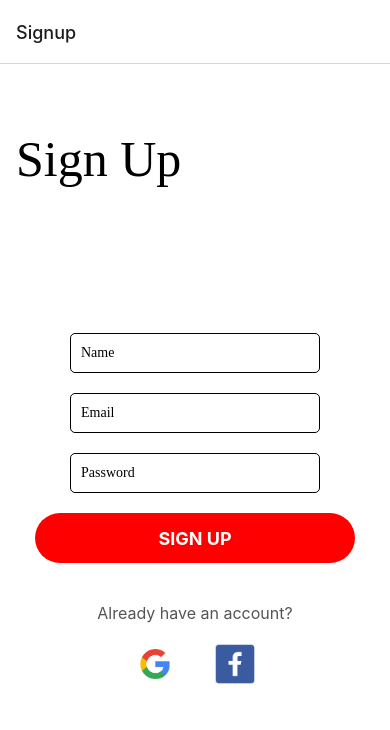
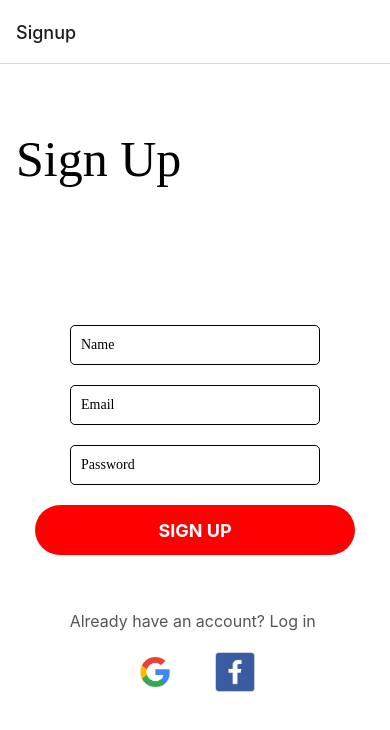
Before and after one commit to iqram21/105841105121-IQRAM21-lebweb, a React Native app: screen /Signup in a window 390 px wide. Shown: the top 730 px of the page. Built offline with nearby package versions, Linux system fonts and the light colour scheme; a web font is replaced by a local one.

Commit message:
Navigation Tugas Selesai

```diff
--- a/LoginPage.js
+++ b/LoginPage.js
@@ -1,6 +1,7 @@
 import { Text, View, TouchableOpacity, Image, TextInput} from 'react-native'
 import React from 'react'
 import { useFonts } from 'expo-font'
+import { useNavigation } from '@react-navigation/native'; // Make sure to install and set up React Navigation
 
 const ButtonCustom = ({ text, color }) => {
     return (
@@ -48,6 +49,7 @@ const TextInputCustom = ({ placeholder, color, typeKeyboard, secureTextEntry = f
 }
 
 const login = () => {
+    const navigation = useNavigation();
     const [dapatFont]=useFonts({
         'MetroBold': require('./assets/fonts/Metropolis-Bold.otf'),
         'MetroMedium': require('./assets/fonts/Metropolis-Medium.otf'),
@@ -83,7 +85,7 @@ const login = () => {
         }}>
             <TextInputCustom placeholder="Email" color="gray" typeKeyboard="email-address" />
             <TextInputCustom placeholder="Password" color="gray" typeKeyboard="default" secureTextEntry={true} />
-            <TouchableOpacity>
+            <TouchableOpacity onPress={() => navigation.navigate('ForgetPassword')}>
                 <Text style={{
                     color: 'red',
                     marginBottom: 20,
--- a/SignupPage.js
+++ b/SignupPage.js
@@ -1,6 +1,7 @@
 import {Text, View, TextInput,TouchableOpacity,Image } from 'react-native'
 import React from 'react'
 import { useFonts } from 'expo-font'
+import { useNavigation } from '@react-navigation/native'; // Make sure to install and set up React Navigation
 
 const ButtonCustom=({ text, color}) => {
     return (
@@ -47,6 +48,7 @@ const TextInputCustom = ({ placeholder, color, typeKeyboard })=> {
 }
 
 const signIn = () => {
+    const navigation = useNavigation();
     const [dapatFont]=useFonts({
         'MetroBold': require('./assets/fonts/Metropolis-Bold.otf'),
         'MetroMedium': require('./assets/fonts/Metropolis-Medium.otf'),
@@ -84,13 +86,15 @@ const signIn = () => {
             <TextInputCustom placeholder="Email" color="black" typeKeyboard="email-address"/>
             <TextInputCustom placeholder="Password" color="black" typeKeyboard="default" />
             <ButtonCustom text="SIGN UP" color="red" />
+            <TouchableOpacity onPress={() => navigation.navigate('Login')} style={{ marginTop: 16 }}>
             <Text style={{
                fontSize: 16,
                color: '#555',
                marginBottom: 16,
                textAlign: 'center',
                width: '100%',
-            }}>Already have an account?</Text>
+            }}>Already have an account? Log in </Text>
+            </TouchableOpacity>
             <View style={{
                 flexDirection: 'row',
                 justifyContent: 'space-around',
```
